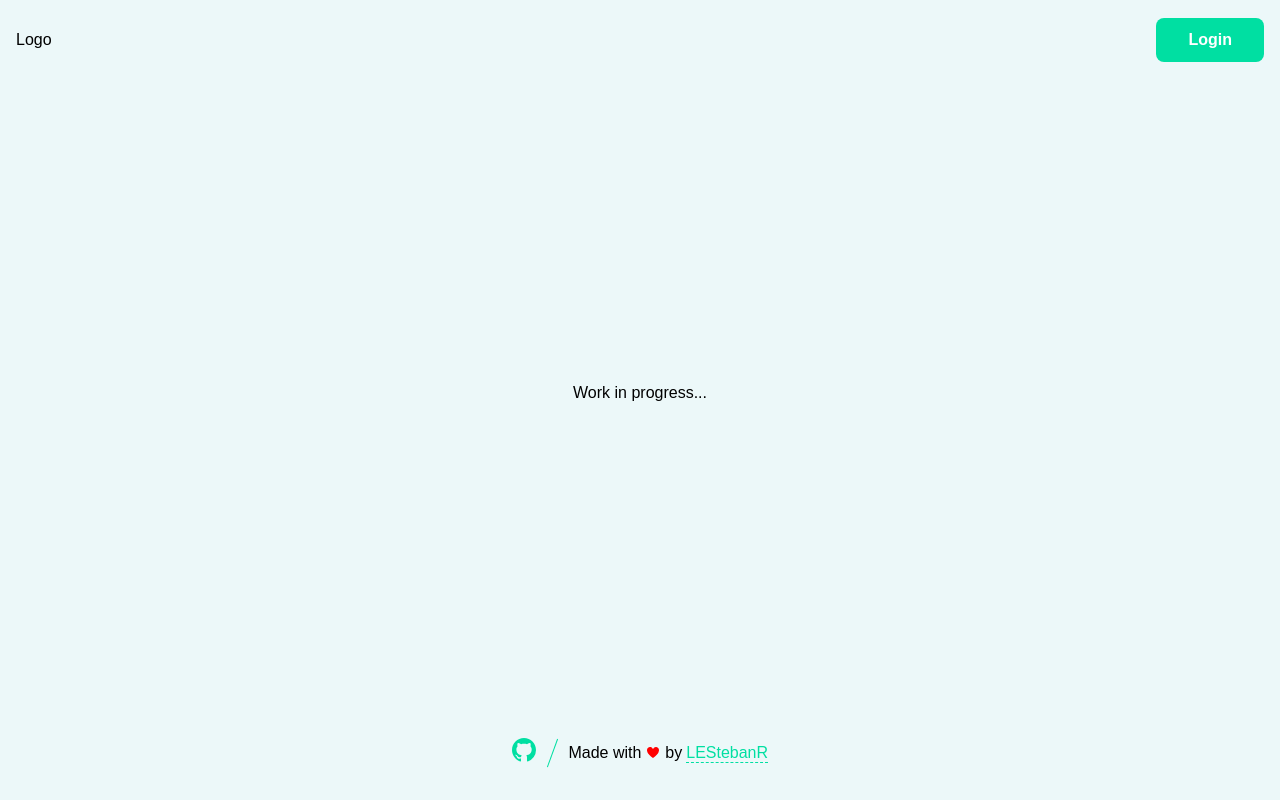
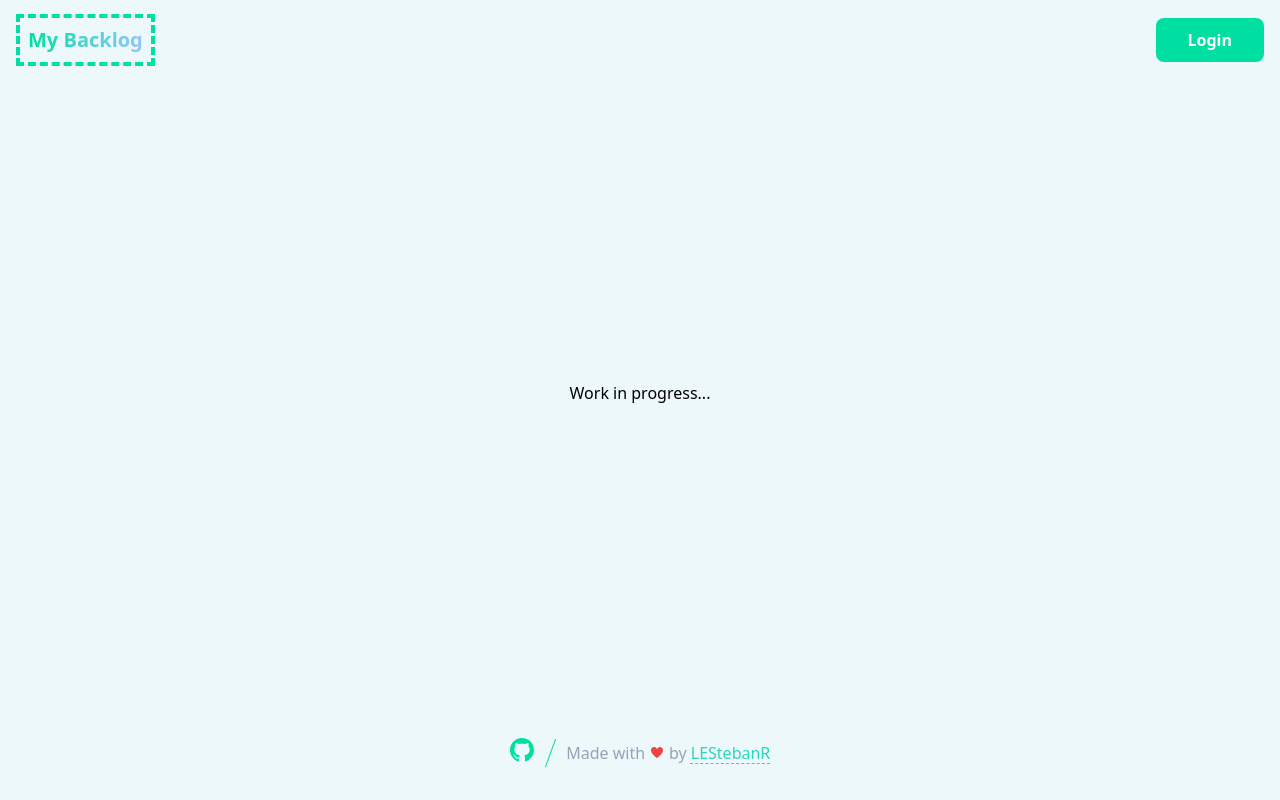
Before and after one commit to LEstebanR/myBacklog, a Next.js app: page / in a window 1280 px wide. Built offline with nearby package versions, Linux system fonts and the light colour scheme.

Commit message:
add logo

```diff
--- a/src/components/UI/Footer.tsx
+++ b/src/components/UI/Footer.tsx
@@ -12,10 +12,10 @@ const Footer: React.FC = () => {
         <div className="mx-2 h-[30px] w-[0.5px] rotate-[20deg] transform bg-primary"></div>
         <div className="flex items-center gap-x-1 text-xs sm:text-base">
           <span className="text-slate-400">Made with</span>
-          <GoHeart className="h-4 w-4 text-red" />
+          <GoHeart className="h-4 w-4 text-red-500" />
           <span className="text-slate-400">by</span>
           <Link
-            className="font-medium text-slate-400 underline decoration-dashed decoration-0 underline-offset-4 transition-colors hover:text-primary-200 text-primary"
+            className="font-medium text-slate-400 underline decoration-dashed decoration-0 underline-offset-4 transition-colors hover:text-primary-200 text-teal-400"
             href="https://github.com/LEstebanR"
             target="_blank"
           >
--- a/src/components/UI/Logo.tsx
+++ b/src/components/UI/Logo.tsx
@@ -4,8 +4,13 @@ import React from 'react'
 const Logo: React.FC = () => {
   return (
     <Link href="/">
-      <p>Logo</p>
+      <div className="border-4 p-2 border-primary border-dashed">
+        <p className="font-extrabold text-transparent text-xl bg-clip-text bg-gradient-to-r from-primary to-blue-300">
+          My Backlog
+        </p>
+      </div>
     </Link>
   )
 }
+
 export default Logo
--- a/tailwind.config.js
+++ b/tailwind.config.js
@@ -1,4 +1,3 @@
-/** @type {import('tailwindcss').Config} */
 module.exports = {
   content: [
     './src/pages/**/*.{js,ts,jsx,tsx,mdx}',
@@ -6,17 +5,16 @@ module.exports = {
     './src/app/**/*.{js,ts,jsx,tsx,mdx}',
   ],
   theme: {
-    colors: {
-      white: '#FFFFFF',
-      primary: '#00DFA2',
-      secondary: '#ECF8F9',
-      red: '#FF0000',
+    extend: {
+      colors: {
+        primary: '#00DFA2',
+        secondary: '#ECF8F9',
+      },
+      gradientColorStops: {
+        primary: '#00DFA2',
+        secondary: '#ECF8F9',
+      },
     },
-    fontFamily: {
-      sans: ['applesystem', 'sans-serif'],
-      serif: ['Georgia', 'serif'],
-    },
-    extend: {},
   },
   plugins: [],
 }
```
